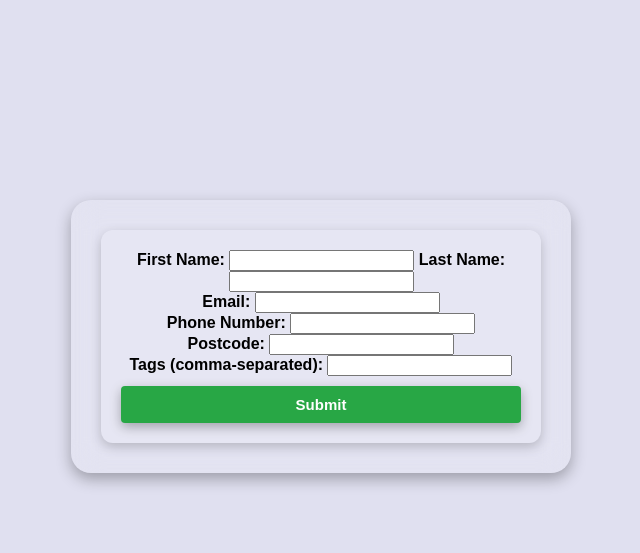
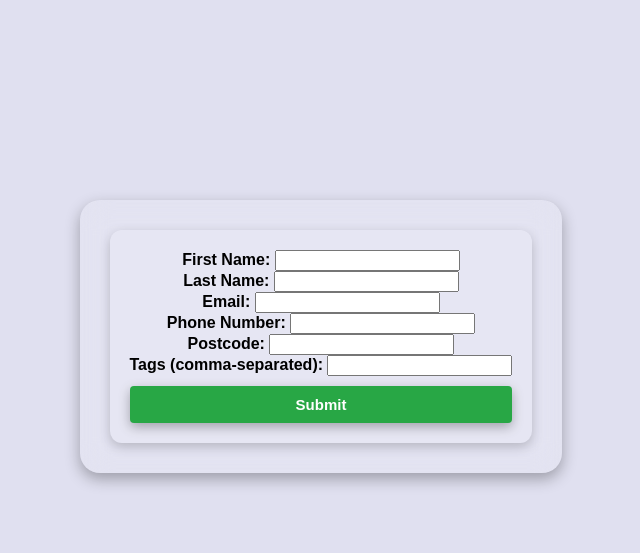
Before and after one commit to AdamPalmerGithub/addressBook, a Django app: page /addContact/ in a window 1280 px wide. Shown: the part 137-690 px from the top of the page, without its empty margins (319-959 px from the left). Run offline with Django 5.2, Linux system fonts and the light colour scheme; the visitor is signed in with stand-in values (Sample User, id 1).

Commit message:
Styles (addContact.html): Styling improvemnts to user form.

```diff
--- a/myproject/myapp/templates/addContact.html
+++ b/myproject/myapp/templates/addContact.html
@@ -21,12 +21,16 @@
     <div class="add">
         <form action="{% url 'addContactsubmit' %}" method="post">
             {% csrf_token %}
-            <div class="name">
+            <div>
+                <div>
                     <label for="first_name">First Name:</label>
                     <input type="text" id="first_name" name="first_name" required>
+                </div>
 
+                <div>
                     <label for="last_name">Last Name:</label>
                     <input type="text" id="last_name" name="last_name" required>
+                </div>
             </div>
             <div>
                 <label for="email_address">Email:</label>
```
